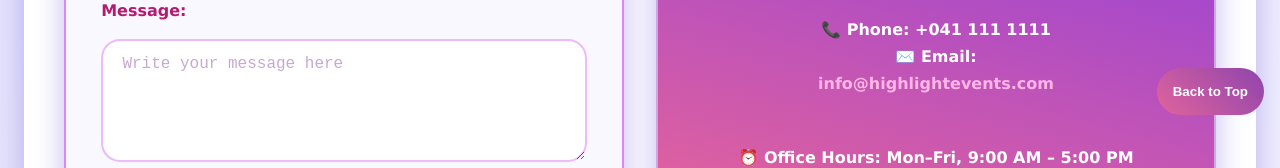
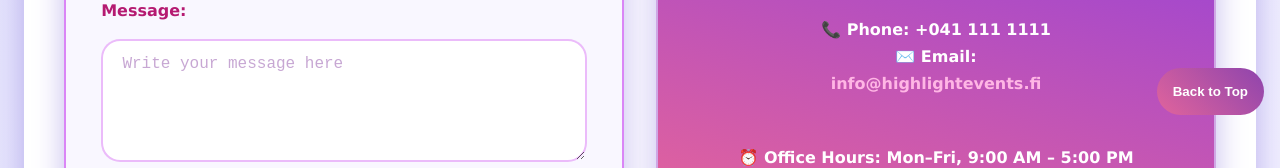
Before and after one commit to HuttunenBe/eventsApp, a React (Vite) app in the folder react/: page /contact in a window 1280 px wide. Shown: the part 669-837 px from the top of the page. Built offline with nearby package versions, Linux system fonts and the light colour scheme; no server answers.

Commit message:
change email address

```diff
--- a/react/src/Components/Footer/Footer.jsx
+++ b/react/src/Components/Footer/Footer.jsx
@@ -43,7 +43,7 @@ function Footer() {
           <div className="contactCard">
             <h4>✉️ Email</h4>
             <p>
-              <a href="mailto:info@highlightevents.com">
+              <a href="mailto:info@highlightevents.fi">
                 info@highlightevents.com
               </a>
             </p>
--- a/react/src/pages/Contact/ContactPage.jsx
+++ b/react/src/pages/Contact/ContactPage.jsx
@@ -108,8 +108,8 @@ const ContactPage = () => {
               📞 Phone: +041 111 1111
               <br />
               ✉️ Email:{" "}
-              <a href="mailto:info@highlightevents.com">
-                info@highlightevents.com
+              <a href="mailto:info@highlightevents.fi">
+                info@highlightevents.fi
               </a>
             </p>
             <p>⏰ Office Hours: Mon–Fri, 9:00 AM – 5:00 PM</p>
```
